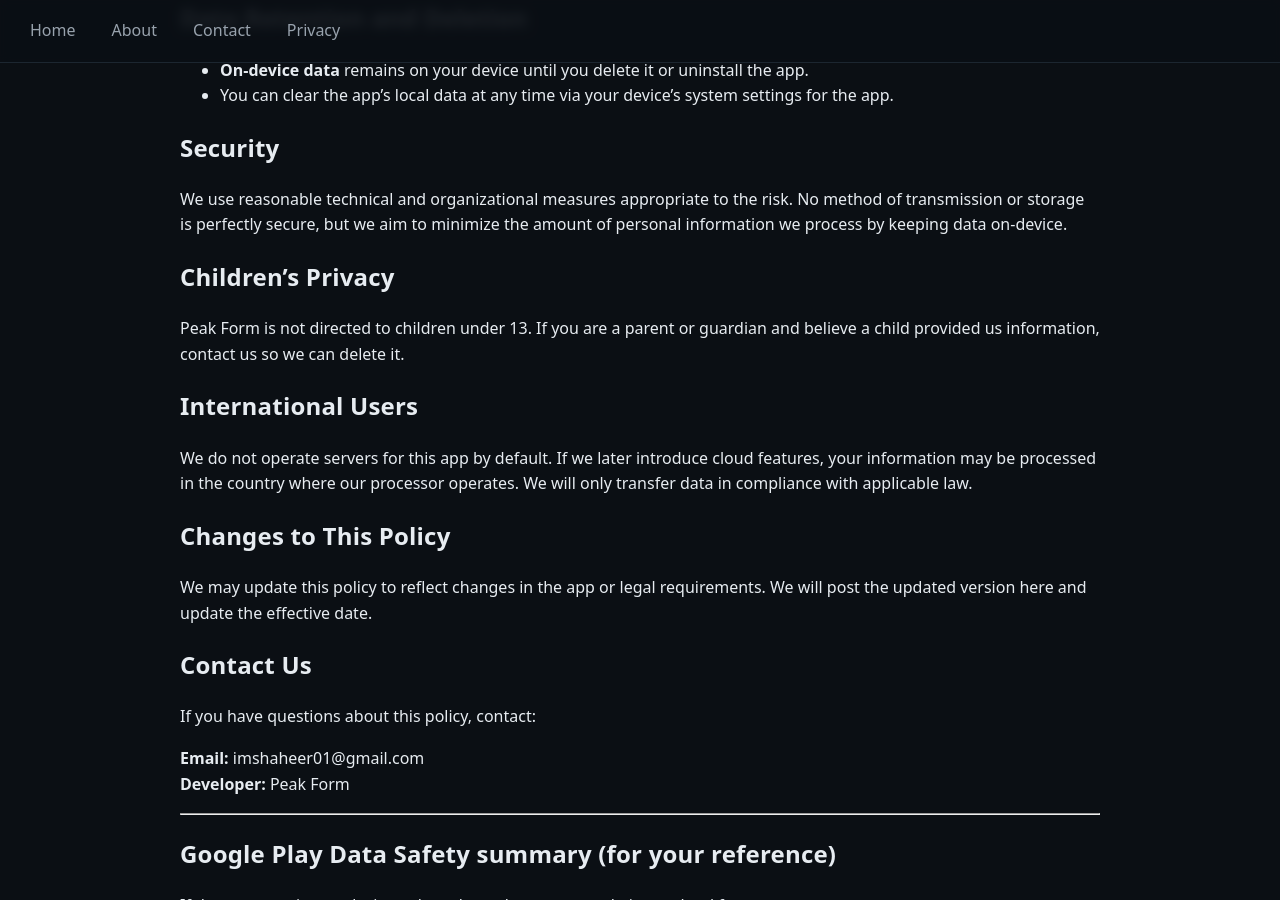
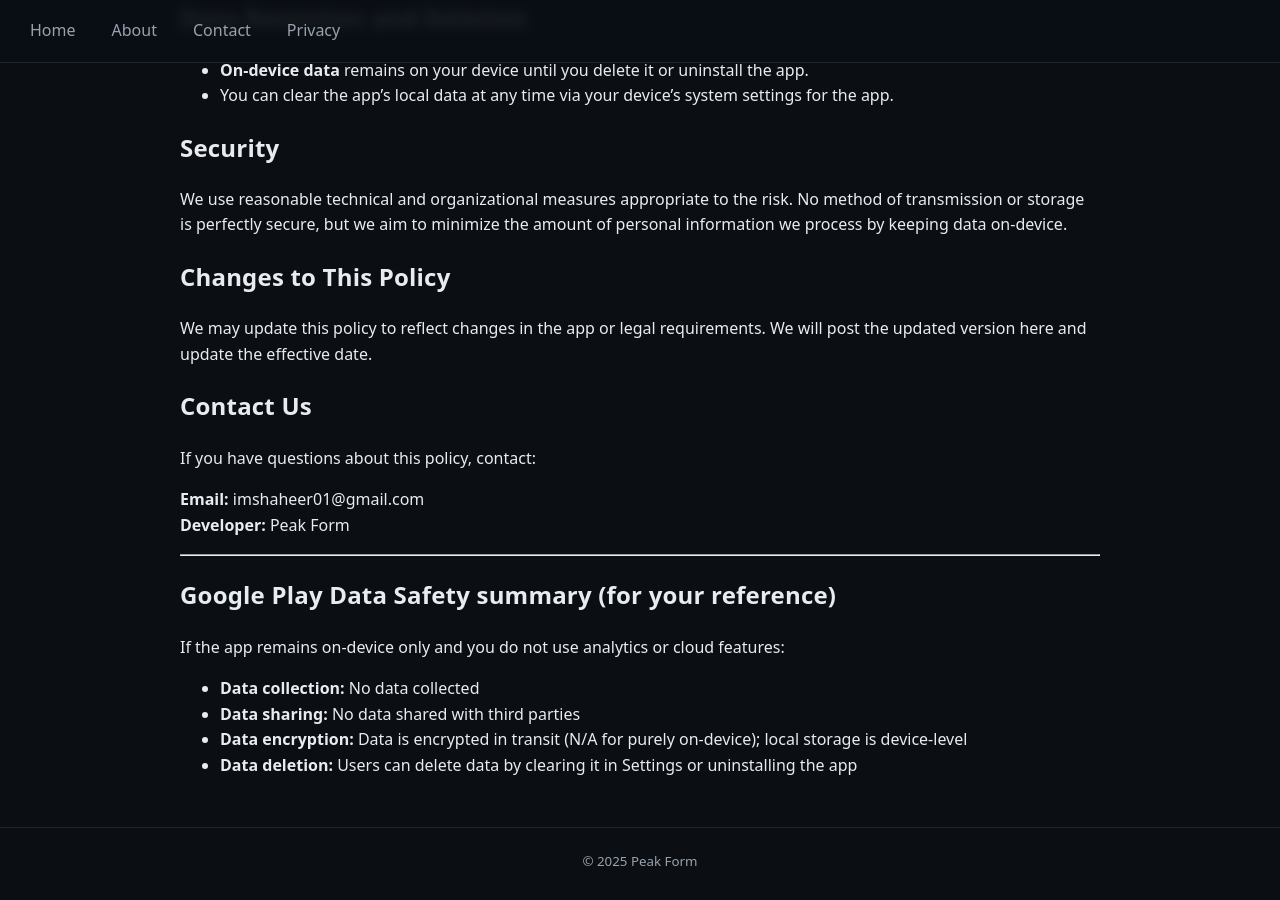
Before and after one commit to imshaheer01/peakform-website, a Jekyll site: the page built from privacy-policy.md, in a window 1280 px wide and 900 px high, scrolled down 1707 px. Built offline with Jekyll 4.4.1, drawn with Linux system fonts in a browser that asks for light colours.

Commit message:
Removed children's and international policy

```diff
--- a/privacy-policy.md
+++ b/privacy-policy.md
@@ -80,13 +80,13 @@
 
 We use reasonable technical and organizational measures appropriate to the risk. No method of transmission or storage is perfectly secure, but we aim to minimize the amount of personal information we process by keeping data on‑device.
 
-## Children’s Privacy
+<!--## Children’s Privacy
 
 Peak Form is not directed to children under 13. If you are a parent or guardian and believe a child provided us information, contact us so we can delete it.
 
 ## International Users
 
-We do not operate servers for this app by default. If we later introduce cloud features, your information may be processed in the country where our processor operates. We will only transfer data in compliance with applicable law.
+We do not operate servers for this app by default. If we later introduce cloud features, your information may be processed in the country where our processor operates. We will only transfer data in compliance with applicable law.-->
 
 ## Changes to This Policy
 
```
